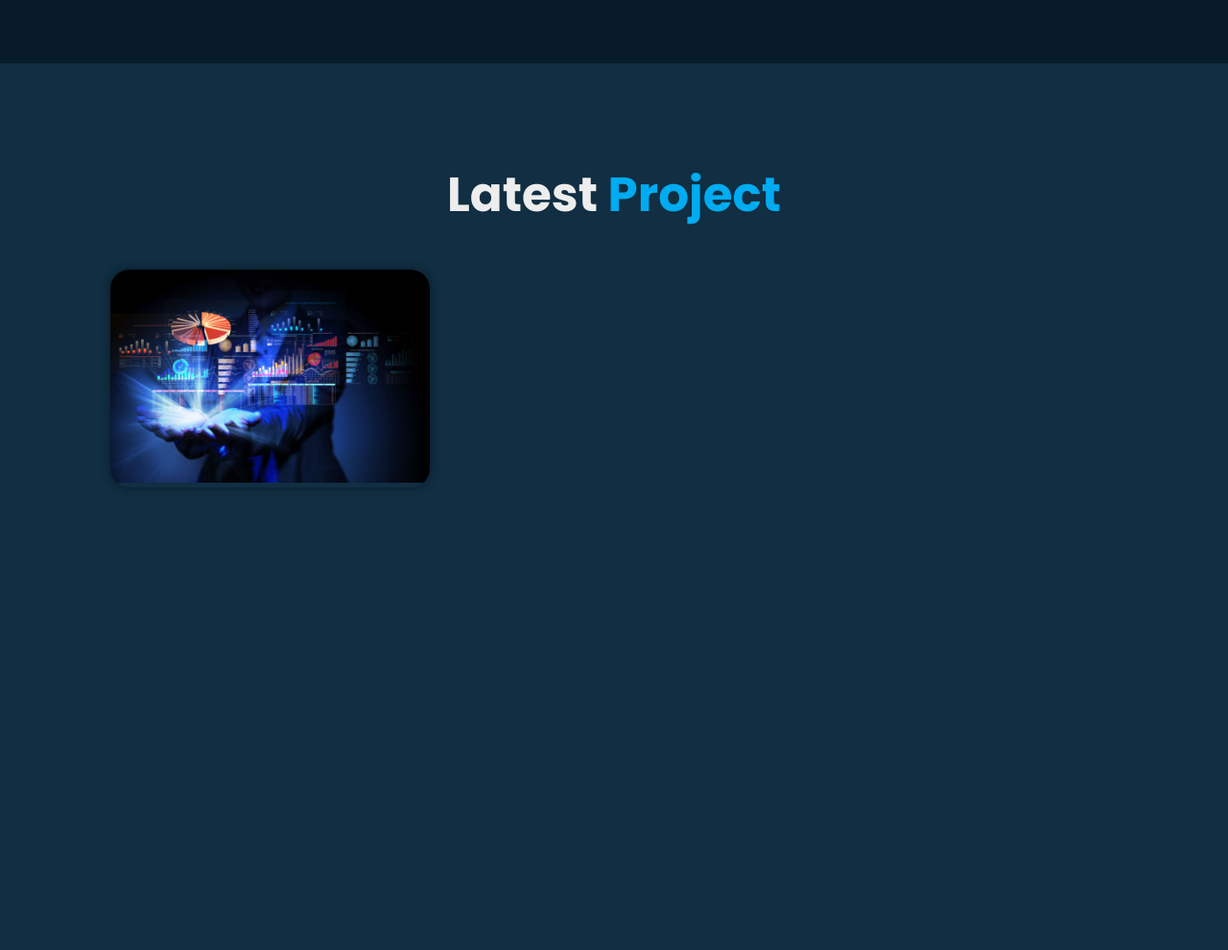
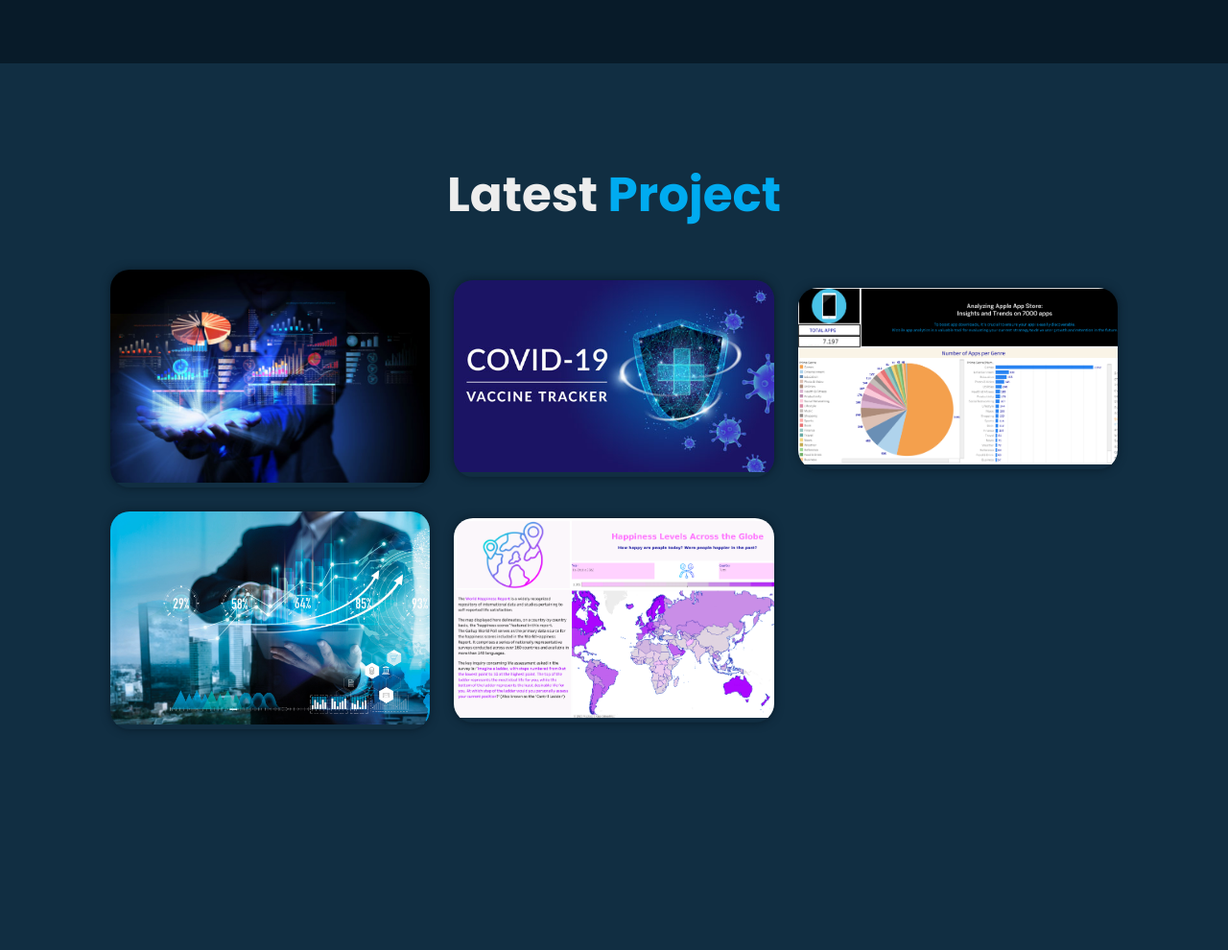
Before and after one commit to Cristina2877/My_personal_portfolio, a plain HTML site: page index.html in a window 1280 px wide. Shown: the part 3312-4302 px from the top of the page at 96% size. Drawn offline with nearby package versions, Linux system fonts and the light colour scheme.

Commit message:
modifiche

```diff
--- a/index.html
+++ b/index.html
@@ -165,11 +165,55 @@
                 <img src="images/portfolio1.jpg" alt="Portfolio 1">
                 <div class="portfolio-layer">
                     <h4>Bellabeat Project</h4>
+                    <h4>(R)</h4>
                 </div>
             </a>
         </div>
+
+        <div class="portfolio-box">
+            <a href="https://public.tableau.com/app/profile/cristina7857/viz/GlobalCOVID-19VaccinationTracker_16956327039650/CovidVaccineTracker">
+                <img src="images/covid.jpg" alt="Portfolio 1">
+                <div class="portfolio-layer">
+                    <h4>Covid-19 Vaccine Tracker</h4>
+                    <h4>(Tableau Public)</h4>
+                </div>
+            </a>
+        </div>
+
+        <div class="portfolio-box">
+            <a href="#" onclick="openProjectLink()">
+                <img src="images/AppStore..png" alt="Portfolio 1">
+                <div class="portfolio-layer">
+                    <h4>Analyzing Apple App Store</S></h4>
+                    <h4>(Tableau Public)</h4>
+                </div>
+            </a>
+        </div>
+
+        <div class="portfolio-box">
+            <a href="#" onclick="openProjectLink()">
+                <img src="images/SQL.jpg" alt="Portfolio 1">
+                <div class="portfolio-layer">
+                    <h4>Analyzing Apple App Store</h4>
+                    <h4>(SQL)</h4>
+                </div>
+            </a>
+        </div>
+
+        <div class="portfolio-box">
+            <a href="#" onclick="openProjectLink()">
+                <img src="images/Happiness..png" alt="Portfolio 1">
+                <div class="portfolio-layer">
+                    <h4>Happiness Levels Across The Globe</h4>
+                    <h4>(Tableau Public)</h4>
+                </div>
+            </a>
+        </div>
+
+
     </div>
 </section>
+
 
 
 
```
Also changed, not shown: images/AppStore..png (added), images/AppStore.png (added), images/Happiness..png (added), images/Happiness.png (added), images/SQL.jpg (added), images/covid.jpg (added).
